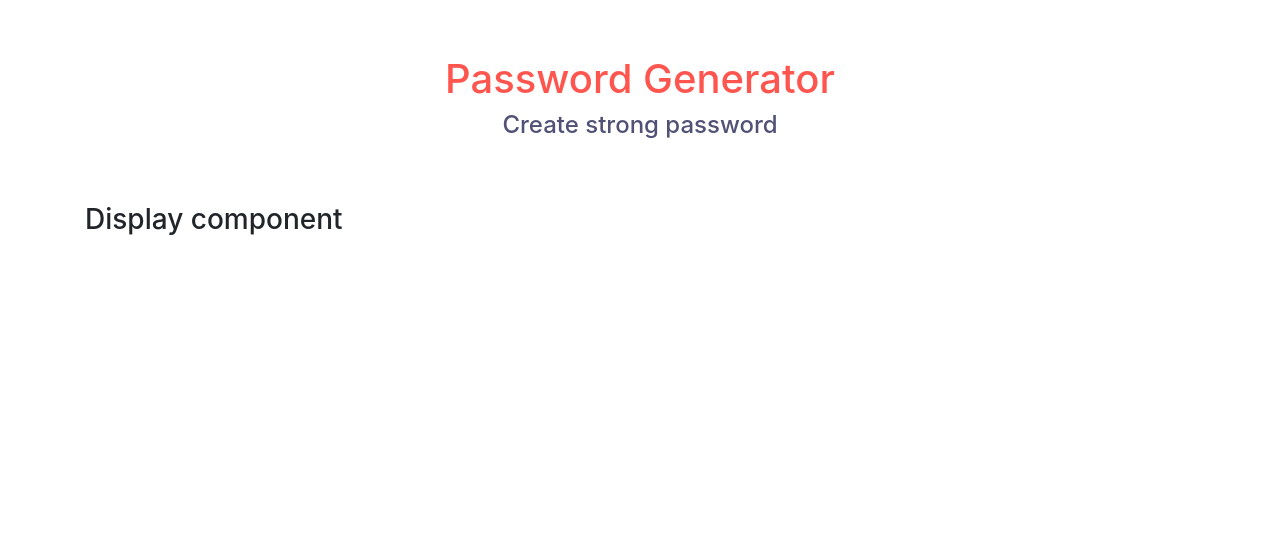
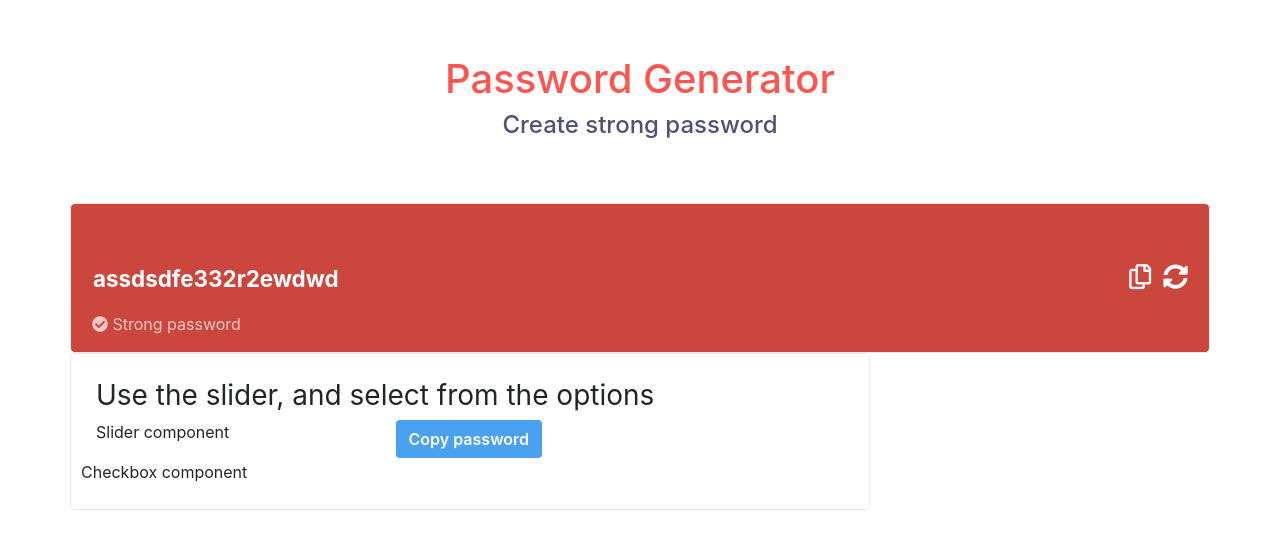
Before and after one commit to AigarsPeda/password-generator, a React app: page / in a window 1280 px wide. Shown: the top 548 px of the page. Built offline with nearby package versions, Linux system fonts and the light colour scheme.

Commit message:
adedd container and display components

```diff
--- a/src/components/Main.tsx
+++ b/src/components/Main.tsx
@@ -1,12 +1,13 @@
 import React from "react";
 
 import Header from "./header/Header";
+import Display from "./display/Display";
 
 const Main: React.FC = () => {
   return (
     <>
       <Header />
-      <h3>Display component</h3>
+      <Display />
     </>
   );
 };
--- /dev/null
+++ b/src/components/container/Container.scss
@@ -0,0 +1,20 @@
+.password-settings {
+  border: 1px solid #eaeaea;
+  border-radius: 5px;
+  background-color: #fff;
+  max-width: 800px;
+  margin: -10px auto 15px;
+  padding: 25px;
+
+  h3 {
+    font-weight: 18px;
+    font-weight: normal;
+  }
+  .checkbox-container {
+  }
+  .password-btn {
+    background-color: #4aa1f1;
+    color: #fff;
+    font-weight: 600;
+  }
+}
--- /dev/null
+++ b/src/components/container/Container.tsx
@@ -0,0 +1,27 @@
+import React from "react";
+import "./Container.scss";
+
+const Container: React.FC = () => {
+  return (
+    <div className="row password-settings">
+      <h3>Use the slider, and select from the options</h3>
+      <div className="row">
+        <div className="col-md-12">
+          <div className="form-group">Slider component</div>
+        </div>
+        <div className="col-md-12">
+          <div className="row checkbox-container">Checkbox component</div>
+        </div>
+      </div>
+      <div className="text-center">
+        <div className="row">
+          <div className="col-md-12">
+            <button className="btn password-btn">Copy password</button>
+          </div>
+        </div>
+      </div>
+    </div>
+  );
+};
+
+export default Container;
--- /dev/null
+++ b/src/components/display/Display.scss
@@ -0,0 +1,74 @@
+.password-display-container {
+  border: 1px solid #eaeaea;
+  border-radius: 5px;
+  background-color: #cb473e;
+  display: flex;
+  position: relative;
+  max-width: 1100px;
+  height: 150px;
+  margin: 0 auto 10px;
+  .password-display {
+    width: 100%;
+    max-width: auto;
+    border: 0;
+    color: white;
+    font-size: 1.4rem;
+    text-align: left;
+    padding-left: 5px;
+    height: 100%;
+    line-height: 150px;
+    .password-display-input {
+      background-color: inherit;
+      border: none !important;
+      outline: none !important;
+      color: white;
+      height: 50%;
+      width: 100%;
+      font-weight: bold;
+      &::selection {
+        background: none;
+      }
+    }
+  }
+  .password-description {
+    margin-top: -40px;
+    margin-left: 6px;
+    color: white;
+    font-size: 16px;
+    opacity: 0.7;
+  }
+  .password-display-icons {
+    position: absolute;
+    top: 50%;
+    right: 30px;
+    width: auto;
+    height: auto;
+    line-height: 100px;
+    padding: 0;
+    -webkit-transform: translateY(-50%);
+    transform: translateY(-50%);
+    margin-right: -15px;
+    .fas {
+      color: white;
+    }
+    .copy-btn {
+      border: none;
+      background: none;
+      font-size: 25px;
+      color: white;
+      outline: none !important;
+    }
+    .generate-btn {
+      border: none;
+      background: none;
+      font-size: 25px;
+      color: white;
+      outline: none !important;
+    }
+  }
+}
+
+.password-type {
+  position: relative;
+  display: flex;
+}
--- /dev/null
+++ b/src/components/display/Display.tsx
@@ -0,0 +1,39 @@
+import React from "react";
+import "./Display.scss";
+
+import Container from "../container/Container";
+
+const Display: React.FC = () => {
+  return (
+    <>
+      <div className="row">
+        <div className="col-md-12 password-display-container">
+          <div>
+            <div className="password-display">
+              <input
+                type="text"
+                className="password-display-input"
+                value="assdsdfe332r2ewdwd"
+                readOnly
+              />
+            </div>
+            <div className="password-description">
+              <i className="fas fa-check-circle" /> Strong password
+            </div>
+          </div>
+          <div className="password-display-icons">
+            <button className="copy-btn">
+              <i className="far fa-copy" />
+            </button>
+            <button className="generate-btn">
+              <i className="fas fa-sync-alt" />
+            </button>
+          </div>
+        </div>
+      </div>
+      <Container />
+    </>
+  );
+};
+
+export default Display;
```
